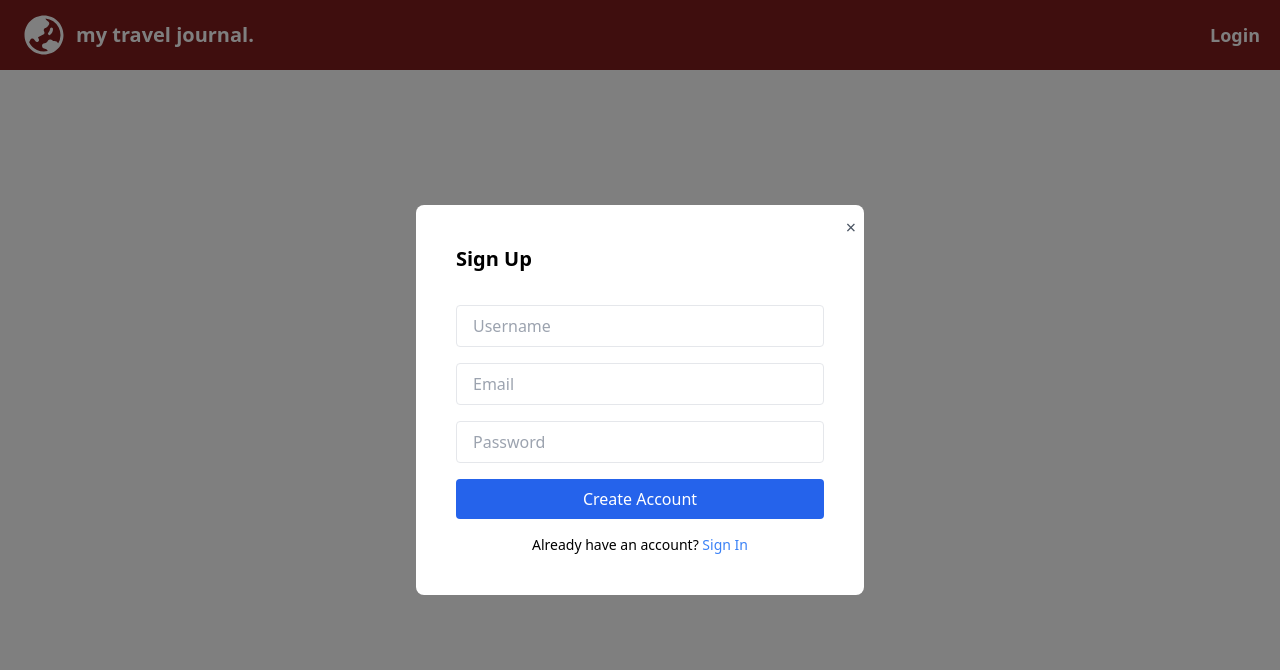
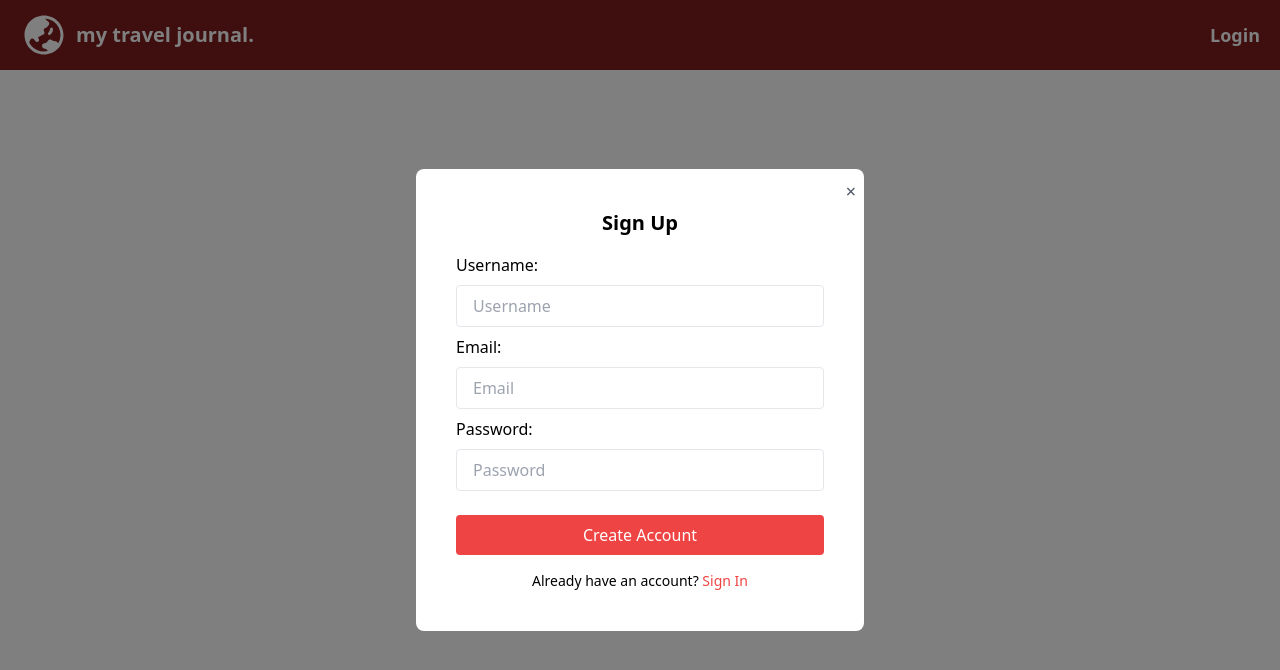
Before and after one commit to sahraozdl/Travel-Journey, a React (Create React App) app: page /user/login in a window 1280 px wide. Both pictures are taken after a click on the element "Sign Up". Shown: the top 670 px of the page. Built offline with nearby package versions, Linux system fonts and the light colour scheme; no server answers.

Commit message:
added add trip

```diff
--- a/src/components/AddTripForm.jsx
+++ b/src/components/AddTripForm.jsx
@@ -11,6 +11,7 @@ import {
 import { useAuth } from "../hooks/useAuth";
 import LocationSearch from "./LocationSearch";
 import { useNavigate } from "react-router";
+import { MapPinIcon } from "@heroicons/react/24/solid";
 
 export default function AddTripForm({ onTripAdded }) {
   const { user: currentUser } = useAuth();
@@ -19,7 +20,7 @@ export default function AddTripForm({ onTripAdded }) {
   const [locationLink, setLocationLink] = useState("");
   const navigate = useNavigate();
   const handlePlaceSelected = (mapUrl) => {
-    setLocationLink(mapUrl); // already a string now
+    setLocationLink(mapUrl);
   };
 
   const handleSubmit = async (e) => {
@@ -38,7 +39,7 @@ export default function AddTripForm({ onTripAdded }) {
       });
 
       await updateDoc(newTripRef, {
-        id: newTripRef.id,  // This assigns the Firestore-generated document ID to the `id` field in the document
+        id: newTripRef.id, //to add added trips a id as doc.uid
       });
 
       const userRef = doc(db, "users", currentUser.id);
@@ -59,19 +60,64 @@ export default function AddTripForm({ onTripAdded }) {
   };
 
   return (
-    <form onSubmit={handleSubmit} className="space-y-4">
-      <input name="title" placeholder="Trip Title" required />
-      <input name="country" placeholder="Country" required />
-      <input name="dates" placeholder="12 Jan - 18 Jan, 2025" required />
-      <textarea name="text" placeholder="Description" required />
+    <form onSubmit={handleSubmit} className="flex flex-col gap-6">
+      <span className="flex flex-row items-center justify-between">
+        <label htmlFor="country" className="label">
+          Country:
+        </label>
+        <input
+          id="country"
+          name="country"
+          placeholder="Country"
+          className="input"
+          required
+        />
+        <MapPinIcon className="h-10 w-16 text-red-900 px-2" />
+        {/* search input style later */}
+        <LocationSearch onPlaceSelected={handlePlaceSelected} />
+      </span>
+      <span className="flex flex-row items-center justify-stretch">
+        <label htmlFor="title" className="label">
+          Title:
+        </label>
+        <input
+          id="title"
+          name="title"
+          placeholder="Trip Title"
+          className="input"
+          required
+        />
+        <label htmlFor="dates" className="label">
+          Dates:
+        </label>
+        <input
+          id="dates"
+          name="dates"
+          placeholder="12 Jan - 18 Jan, 2025"
+          className="input"
+          required
+        />
+      </span>
+      <label className="label" htmlFor="description">
+        Description:
+      </label>
+      <textarea
+        id="description"
+        name="text"
+        placeholder="Description"
+        className="input w-full h-36"
+        required
+      />
 
-      {/* search input style later */}
-      <LocationSearch onPlaceSelected={handlePlaceSelected} />
-
-      <button type="submit" className="bg-red-500 text-white px-4 py-2 rounded">
+      <button
+        type="submit"
+        className="bg-red-500 text-white px-4 py-2 my-4 rounded hover:bg-red-900 "
+      >
         {loading ? "Adding..." : "Add Trip"}
       </button>
-      {userMessage && <p>{userMessage}</p>}
+      {userMessage && (
+        <p className="text-red-700 font-normal text-base">{userMessage}</p>
+      )}
     </form>
   );
 }
--- a/src/components/Auth/AuthForm.jsx
+++ b/src/components/Auth/AuthForm.jsx
@@ -31,47 +31,55 @@ export function AuthForm() {
   };
 
   return (
-    <form onSubmit={handleSubmit} className="space-y-4">
-      <h2 className="text-xl font-bold mb-4">{isSignUp ? "Sign Up" : "Sign In"}</h2>
+    <form onSubmit={handleSubmit} className="">
+      <h2 className="text-xl font-bold mb-4 text-center">{isSignUp ? "Sign Up" : "Sign In"}</h2>
       {isSignUp && (
+        <>
+        <label htmlFor="username" className="">Username:</label>
         <input
+          id="username"
           type="text"
           placeholder="Username"
-          className="w-full border px-4 py-2 rounded"
+          className="w-full border px-4 py-2 my-2 rounded"
           value={username}
           onChange={(e) => setUsername(e.target.value)}
           required
         />
+        </>
       )}
+      <label htmlFor="email">Email:</label>
       <input
+        id="email"
         type="email"
         placeholder="Email"
-        className="w-full border px-4 py-2 rounded"
+        className="w-full border px-4 py-2 my-2 rounded"
         value={email}
         onChange={(e) => setEmail(e.target.value)}
       />
+      <label htmlFor="password">Password:</label>
       <input
+      id="password"
         type="password"
         placeholder="Password"
-        className="w-full border px-4 py-2 rounded"
+        className="w-full border px-4 py-2 my-2 rounded"
         value={password}
         onChange={(e) => setPassword(e.target.value)}
       />
       <button
         type="submit"
-        className="w-full bg-blue-600 text-white py-2 rounded hover:bg-blue-700"
+        className="w-full my-4 bg-red-500 text-white py-2 rounded hover:bg-red-700"
       >
         {isSignUp ? "Create Account" : "Login"}
       </button>
 
-      {successMessage && <p className="text-green-600">{successMessage}</p>}
+      {successMessage && <p className="text-yellow-700">{successMessage}</p>}
       {errorMessage && <p className="text-red-600">{errorMessage}</p>}
 
       <p className="text-sm text-center">
         {isSignUp ? "Already have an account?" : "Don't have an account?"}{" "}
         <span
           onClick={() => setIsSignUp(!isSignUp)}
-          className="text-blue-500 cursor-pointer"
+          className="text-red-500 cursor-pointer"
         >
           {isSignUp ? "Sign In" : "Sign Up"}
         </span>
--- a/src/components/LocationSearch.jsx
+++ b/src/components/LocationSearch.jsx
@@ -14,7 +14,9 @@ const LocationSearch = ({ onPlaceSelected }) => {
         return;
       }
 
-      const autocomplete = new window.google.maps.places.Autocomplete(containerRef.current);
+      const autocomplete = new window.google.maps.places.Autocomplete(
+        containerRef.current
+      );
 
       autocomplete.addListener("place_changed", () => {
         const place = autocomplete.getPlace();
@@ -36,12 +38,12 @@ const LocationSearch = ({ onPlaceSelected }) => {
   }, [onPlaceSelected]);
 
   return (
-    <div>
+    <div className="w-1/2 ">
       <input
         ref={containerRef}
         type="text"
         placeholder="Search for a location"
-        className="p-2 border rounded"
+        className="input w-full"
       />
     </div>
   );
--- a/src/index.css
+++ b/src/index.css
@@ -18,4 +18,10 @@
   .logout-message {
     @apply text-red-950 font-normal text-sm m-0 block
   }
+  .input{
+    @apply w-1/2 p-2  border border-gray-300 rounded-md focus:outline-none focus:ring-1 focus:ring-red-900
+  }
+  .label {
+    @apply p-2 mr-2 font-semibold min-w-12
+  }
 }
--- a/src/pages/UserPage/UserTrips.jsx
+++ b/src/pages/UserPage/UserTrips.jsx
@@ -1,16 +1,33 @@
 // src/pages/UserPage/UserTrips.jsx
+import { useState } from "react";
 import AddTripForm from "../../components/AddTripForm";
 import TripList from "../../components/TripList";
 
 export default function UserTrips({ trips, setTrips }) {
+  const [showForm, setShowForm] = useState(false);
+
   const handleTripAdded = (newTrip) => {
     setTrips((prev) => [newTrip, ...prev]);
+    setShowForm(false);
   };
 
   return (
-    <div>
-      <h2 className="text-xl font-bold mb-4">Your Trips</h2>
-      <AddTripForm onTripAdded={handleTripAdded} />
+    <div className="relative">
+      <h2 className="text-xl font-bold mb-4">My Trips</h2>
+
+      <button
+        onClick={() => setShowForm(!showForm)}
+        className="fixed bottom-8 right-8 bg-red-600 text-white p-4 rounded-full shadow-lg hover:bg-red-800 z-50"
+      >
+        {showForm ? "Cancel" : "Add New Trip"}
+      </button>
+
+      {showForm && (
+        <div className="border p-4 rounded shadow bg-white mt-2">
+          <AddTripForm onTripAdded={handleTripAdded} />
+        </div>
+      )}
+
       <TripList trips={trips} />
     </div>
   );
```
